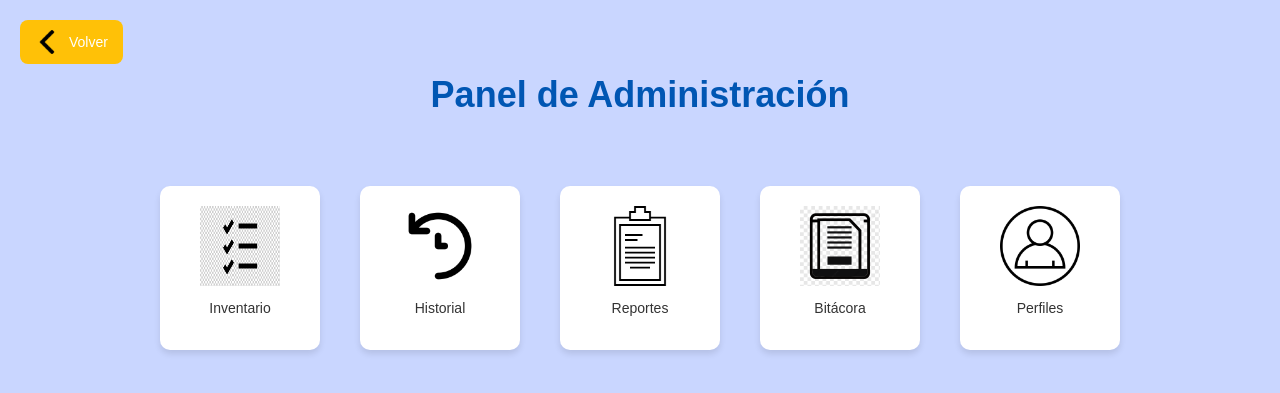
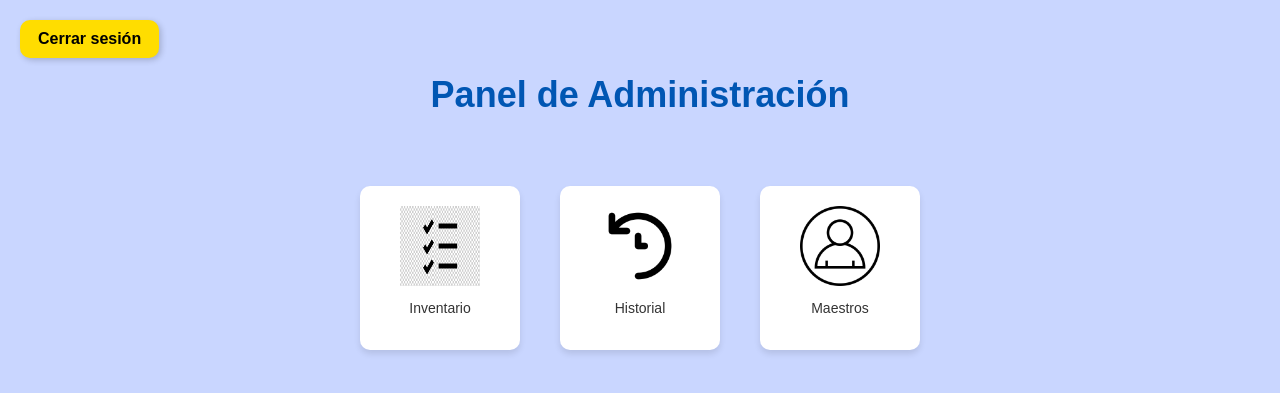
Before and after one commit to Roberstxx/Gestor-de-prestamos-CIC, a Flask app: page /PanelAdmin in a window 1280 px wide. Shown: the top 393 px of the page. Run offline with Flask 3, Linux system fonts and the light colour scheme.

Commit message:
Update PanelAdmin.html

```diff
--- a/templates/Admin/PanelAdmin.html
+++ b/templates/Admin/PanelAdmin.html
@@ -92,14 +92,30 @@
             width: 24px; /* Ícono más pequeño */
             height: 24px;
         }
+        .logout-btn {
+    position: absolute;
+    top: 20px;
+    left: 20px;
+    background-color: #ffdd00;
+    color: #000;
+    font-weight: bold;
+    padding: 10px 18px;
+    border-radius: 10px;
+    text-decoration: none;
+    box-shadow: 2px 2px 6px rgba(0, 0, 0, 0.2);
+    transition: background-color 0.3s ease;
+}
+
+.logout-btn:hover {
+    background-color: #e6c200;
+}
+
 
     </style>
 </head>
 <body>
-    <button class="volver-button">
-        <img src="static/icons/back.png" alt="Volver">
-        Volver
-    </button>
+    <a href="#" class="logout-btn" onclick="cerrarSesion()" title="Cerrar sesión">Cerrar sesión</a>
+
 
     <h1>Panel de Administración</h1>
     <div class="icon-container">
@@ -116,21 +132,20 @@
         <p>Historial</p>
     </div>
 </a>
+        <a href="/admin/GestiosProfesores" style="text-decoration: none; color: inherit;">
+  <div class="icon-box">
+      <img src="static/icons/perfiles.png" alt="Maestros">
+      <p>Maestros</p>
+  </div>
+</a>
 
+    </div>
+    <script>
+  function cerrarSesion() {
+    localStorage.clear(); // Borra todo el almacenamiento local (admin_id, usuario_id, etc.)
+    window.location.href = '/login'; // Redirige al login
+  }
+</script>
 
-
-        <div class="icon-box">
-            <img src="static/icons/reportes.png" alt="Reportes">
-            <p>Reportes</p>
-        </div>
-        <div class="icon-box">
-            <img src="static/icons/bitacora.png" alt="Bitácora">
-            <p>Bitácora</p>
-        </div>
-        <div class="icon-box">
-            <img src="static/icons/perfiles.png" alt="Perfiles">
-            <p>Perfiles</p>
-        </div>
-    </div>
 </body>
 </html>
```
